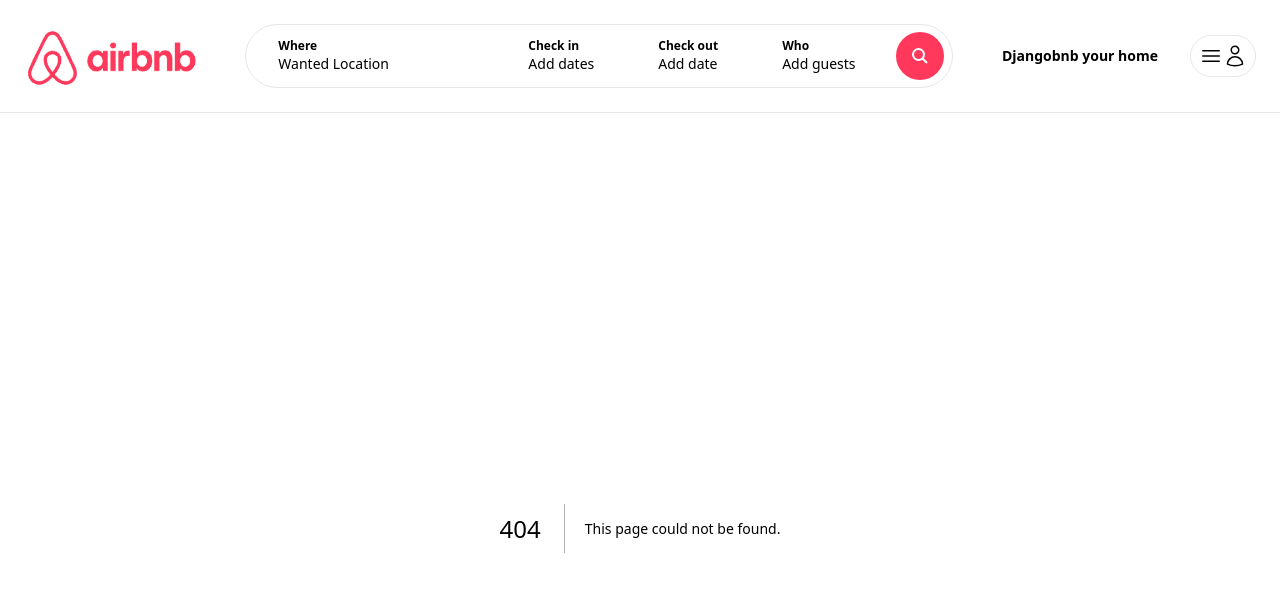
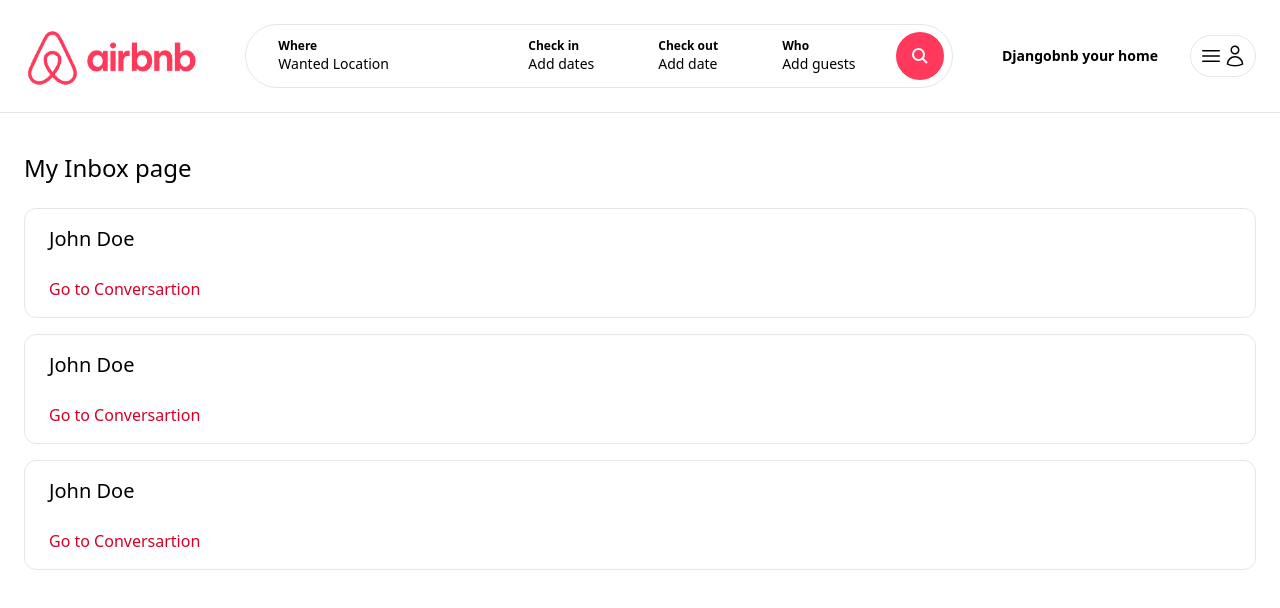
Before and after one commit to Star7-jpg/djangobnb, a Next.js app: page /inbox in a window 1280 px wide. Before the commit this address had no page. Shown: the top 608 px of the page. Built offline with nearby package versions, Linux system fonts and the light colour scheme.

Commit message:
Inbox page (static)

```diff
--- /dev/null
+++ b/app/components/inbox/Conversation.tsx
@@ -0,0 +1,12 @@
+const Conversartion = () => {
+    return(
+        <div className="px-6 py-4 cursor-pointer border border-gray-3000 rounded-xl">
+            <p className="mb-6 text-xl ">John Doe</p>
+
+            <p className="text-airbnb-dark">Go to Conversartion </p>
+
+        </div>
+    )
+}
+
+export default Conversartion;
--- /dev/null
+++ b/app/inbox/page.tsx
@@ -0,0 +1,14 @@
+import Conversartion from "../components/inbox/Conversation";
+
+const InboxPage = () => {
+    return(
+        <main className="max-w-[1500px] mx-auto px-6 pb-6 space-y-4">
+            <h1 className="my-6 text-2xl">My Inbox page</h1>
+            <Conversartion />
+            <Conversartion />
+            <Conversartion />
+        </main>
+    )
+}
+
+export default InboxPage;
```
